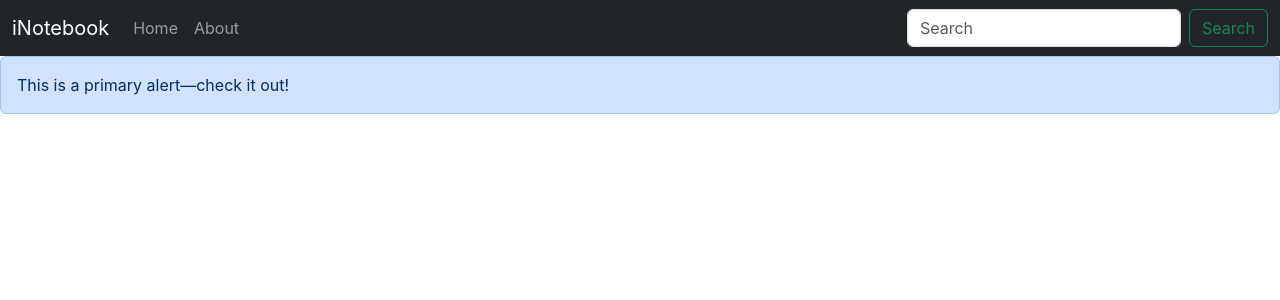
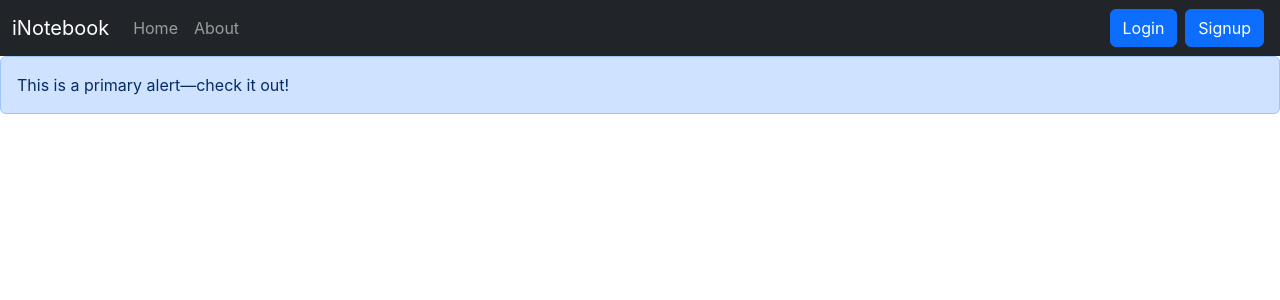
Before and after one commit to Sri-amxn/iNotebook-App, a React (Create React App) app: page / in a window 1280 px wide. Shown: the top 300 px of the page. Built offline with nearby package versions, Linux system fonts and the light colour scheme; no server answers.

Commit message:
updated the login comp

```diff
--- a/src/App.js
+++ b/src/App.js
@@ -9,6 +9,8 @@ import {
 } from "react-router-dom";
 import NoteState from './context/notes/noteState';
 import Alert from './components/Alert';
+import Login from './components/Login';
+import Signup from './components/Signup';
 
 
 function App() {
@@ -23,6 +25,8 @@ function App() {
             <Routes>
               <Route exact path="/home" element={<Home />} />
               <Route exact path="/about" element={<About />} />
+              <Route exact path="/login" element={<Login />} />
+              <Route exact path="/signup" element={<Signup />} />
             </Routes>
           </div>
         </Router>
--- a/src/components/Navbar.js
+++ b/src/components/Navbar.js
@@ -31,8 +31,8 @@ const Navbar = () => {
 
           </ul>
           <form className="d-flex">
-            <input className="form-control me-2" type="search" placeholder="Search" aria-label="Search" />
-            <button className="btn btn-outline-success" type="submit">Search</button>
+            <Link className="btn btn-primary mx-1" to="/login" role="button" >Login</Link>
+            <Link className="btn btn-primary mx-1" to="/signup" role="button">Signup</Link>
           </form>
         </div>
       </div>
```
